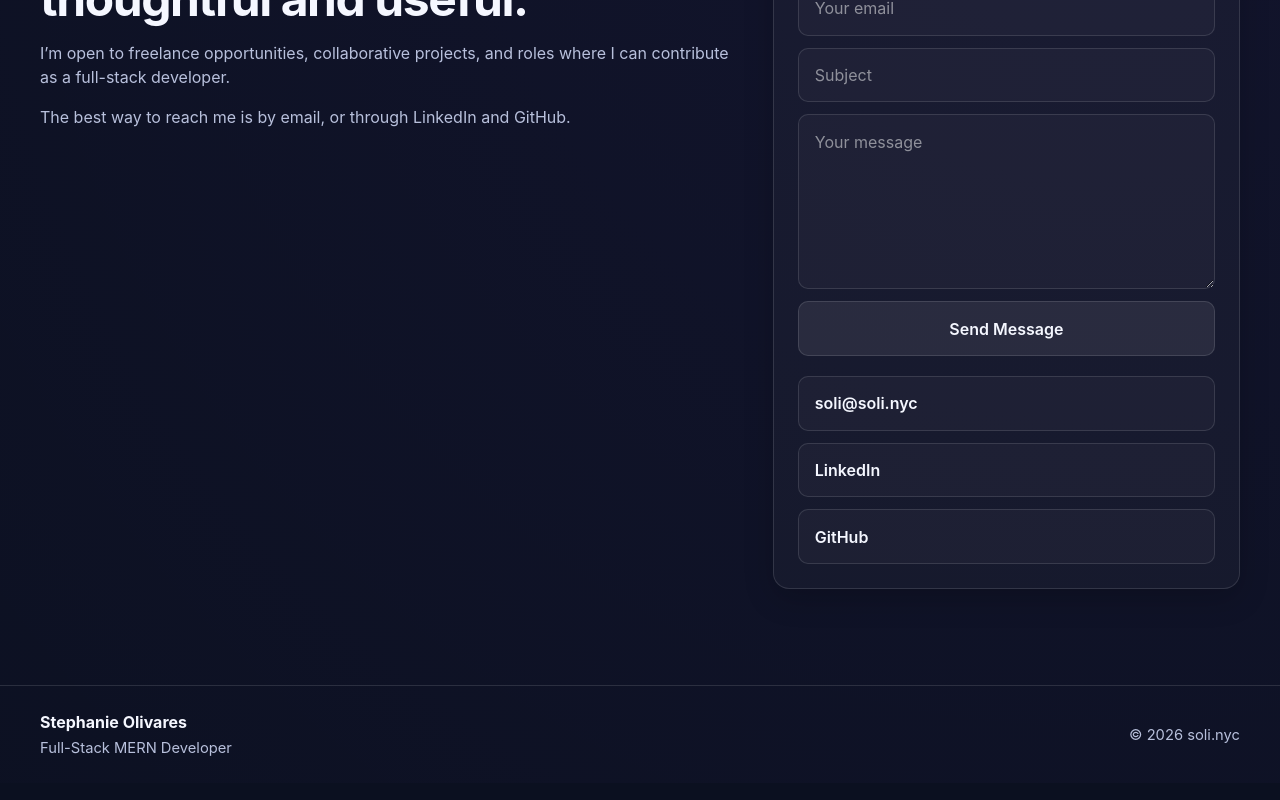
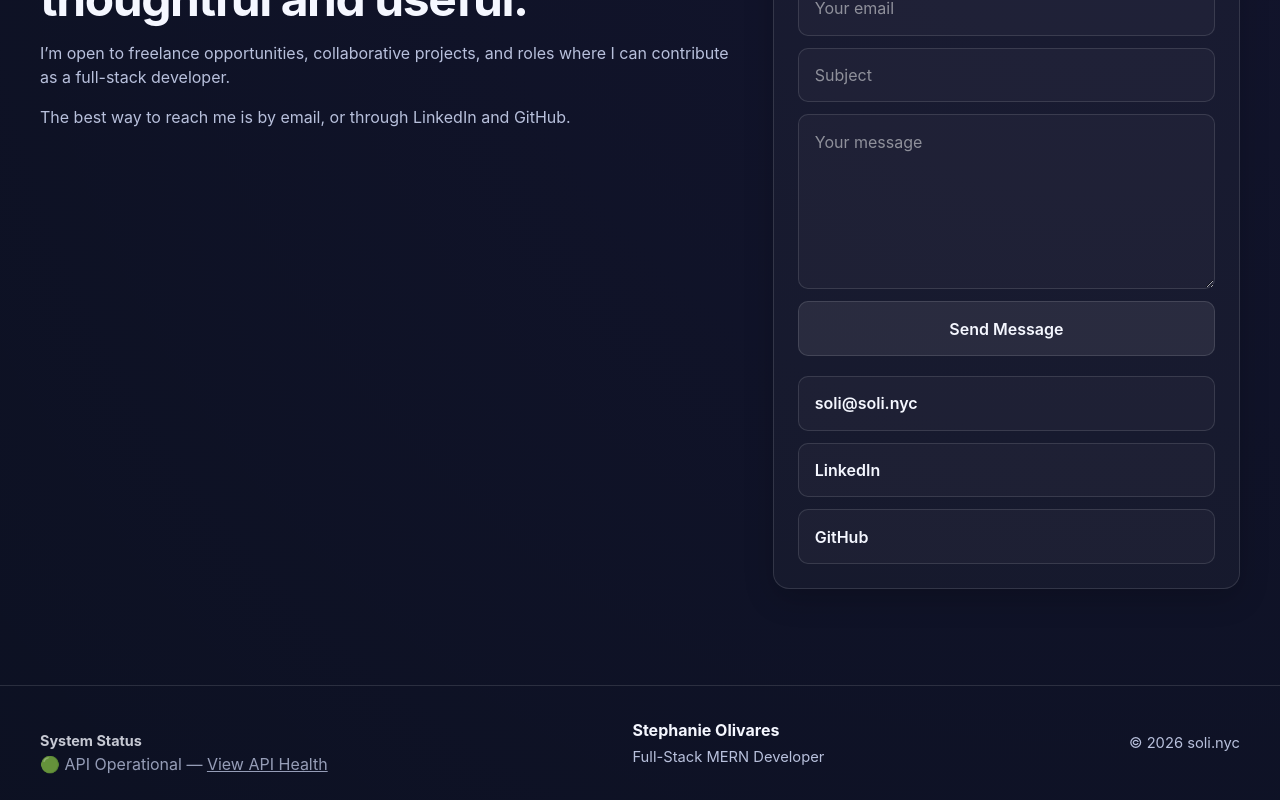
Before and after one commit to OlivaresStephanie-FS/soli-portfolio-fullstack, a React (Vite) app in the folder soli-portfolio/: page / in a window 1280 px wide. Shown: the part 4126-4926 px from the top of the page. Built offline with nearby package versions, Linux system fonts and the light colour scheme.

Commit message:
Add system status API health link

```diff
--- a/soli-portfolio/src/components/layout/Footer/Footer.css
+++ b/soli-portfolio/src/components/layout/Footer/Footer.css
@@ -13,6 +13,16 @@
 .site-footer__brand {
     display: grid;
     gap: 0.2rem;
+}
+
+.system-status {
+    margin-top: 20px;
+    font-size: 0.9rem;
+    opacity: 0.8;
+}
+
+.system-status a {
+    text-decoration: underline;
 }
 
 .site-footer__name {
--- a/soli-portfolio/src/components/layout/Footer/Footer.jsx
+++ b/soli-portfolio/src/components/layout/Footer/Footer.jsx
@@ -7,6 +7,18 @@ function Footer() {
 	return (
 		<footer className="site-footer">
 			<Container className="site-footer__inner">
+				<div className="system-status">
+					<h4>System Status</h4>
+					<p>
+						🟢 API Operational —{" "}
+						<a
+							href="https://soli-portfolio-api.onrender.com"
+							target="_blank"
+							rel="noopener noreferrer">
+							View API Health
+						</a>
+					</p>
+				</div>
 				<div className="site-footer__brand">
 					<p className="site-footer__name">Stephanie Olivares</p>
 					<p className="site-footer__role">
```
